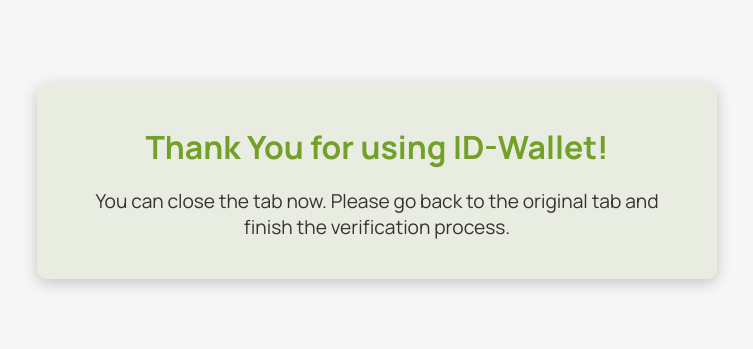
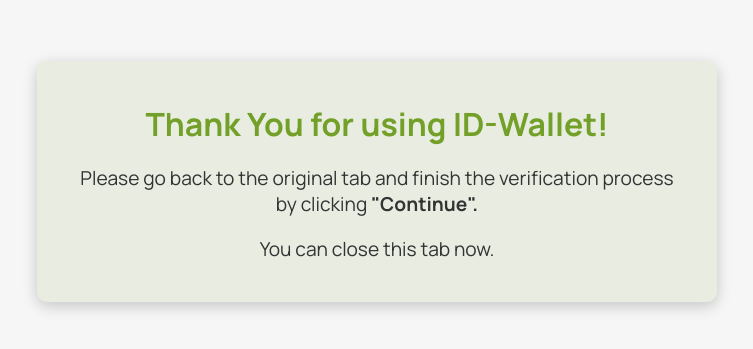
Before and after one commit to lblinnikov/zenoo-landing-pages, a plain HTML site: page index.html in a window 1280 px wide. Shown: the part 219-568 px from the top of the page, without its empty margins (263-1016 px from the left). Drawn offline with Linux system fonts and the light colour scheme.

Commit message:
Update index.html

```diff
--- a/index.html
+++ b/index.html
@@ -42,7 +42,10 @@
 <body>
     <div class="container">
         <h1>Thank You for using ID-Wallet!</h1>
-        <p>You can close the tab now. Please go back to the original tab and finish the verification process.</p>
+
+        <p>Please go back to the original tab and finish the verification process by clicking <b>"Continue".</b></p>
+
+        <p>You can close this tab now. </p>
     </div>
 </body>
 </html>
```
